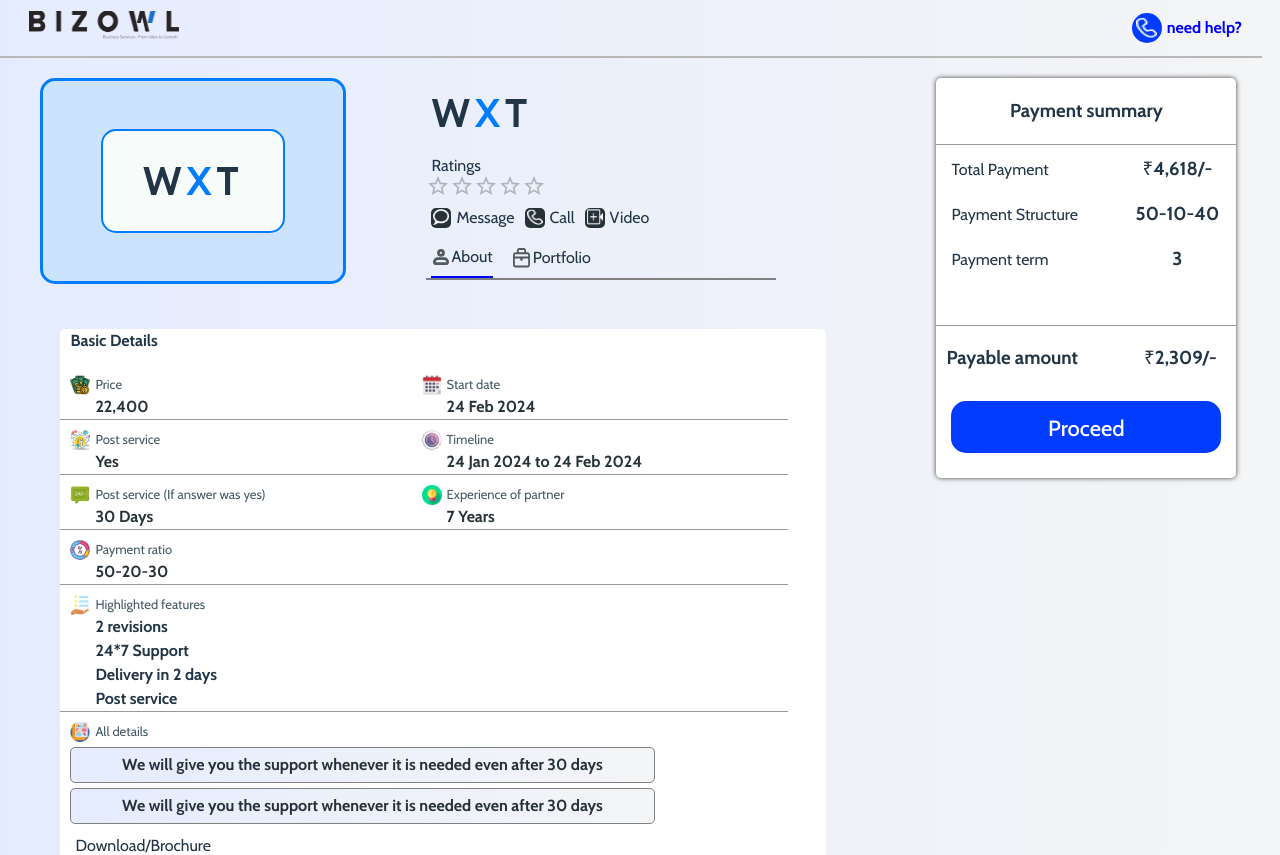
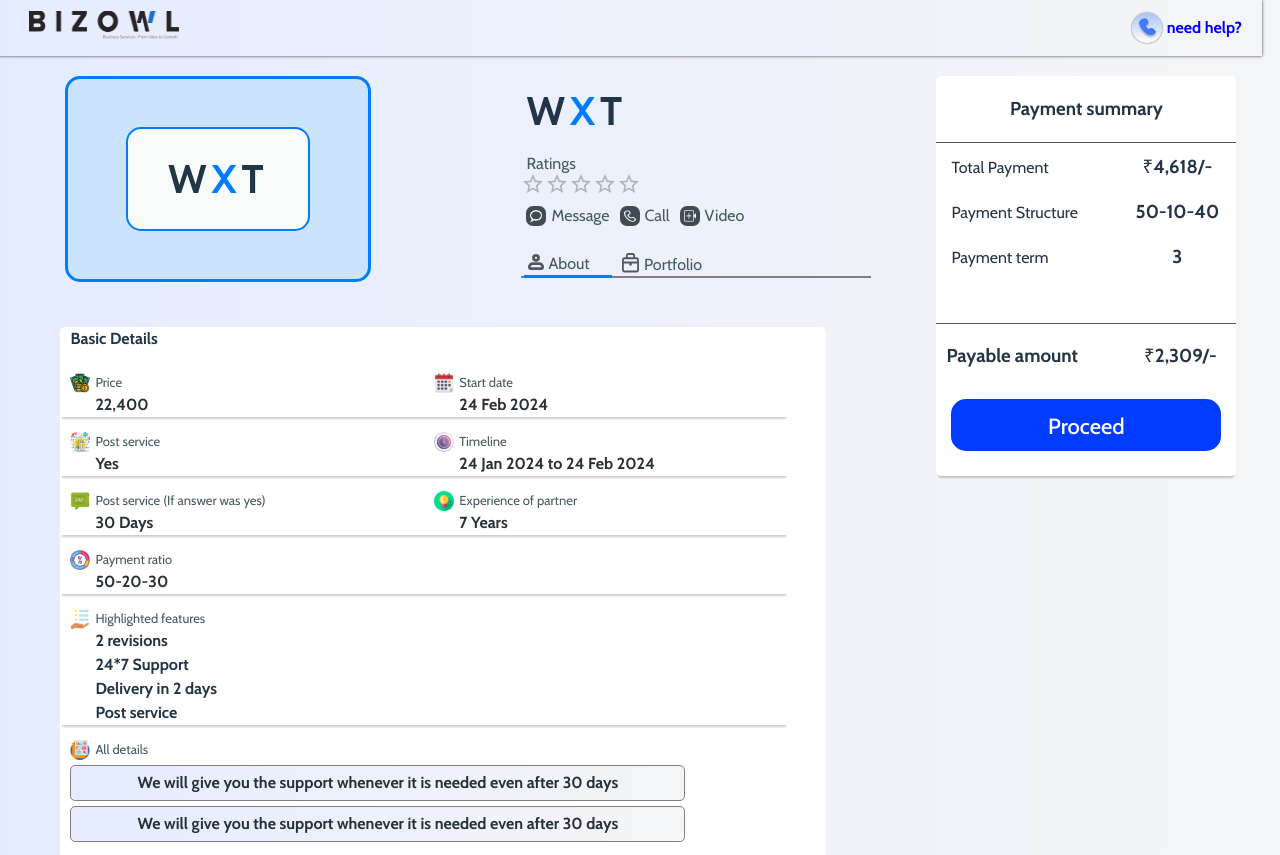
Before and after one commit to AtharvaSail11/getStarted, a React (Vite) app in the folder getStarted/: page / in a window 1280 px wide. Shown: the top 855 px of the page. Built offline with nearby package versions, Linux system fonts and the light colour scheme.

Commit message:
done some improvements

```diff
--- a/getStarted/src/App.css
+++ b/getStarted/src/App.css
@@ -16,7 +16,7 @@ nav{
   height:auto;
   width:101%;
   right: 5px;
-  border-bottom: 2px solid rgb(185, 184, 184);
+  box-shadow: 0px 0px 3px 0px rgba(0,0,0,0.75);
 }
 
 #logo{
@@ -47,7 +47,8 @@ nav{
 }
 
 .call-logo{
-  background-color: rgb(0, 60, 255);
+  background: linear-gradient(to bottom, #acc3f5 0%, white 100%);
+  box-shadow: 0px 0px 2px 0px rgba(0,0,0,0.75);
   height: 30px;
   width: 30px;
   border-radius: 30px;
@@ -55,8 +56,8 @@ nav{
 }
 
 .call-logo img{
-  margin-top: 4px;
-  margin-left: 4px;
+  margin-top: 5px;
+  margin-left: 5px;
   height: 70%;
   width: 70%;
 }
@@ -81,7 +82,7 @@ nav{
     justify-content: center;
     align-items: center;
     border-radius: 15px;
-    margin-left: 50px;
+    margin-left: 75px;
 }
 
 #logo-item{
--- a/getStarted/src/App.jsx
+++ b/getStarted/src/App.jsx
@@ -3,7 +3,7 @@ import Rating_box from './components/rating_box'
 import Basic_details from './components/basic_details'
 import bizowl_logo from './components/assets/bizowl_logo.png'
 import './App.css'
-import call_logo from './components/assets/Vector-1.png'
+import call_logo from './components/assets/phone-icon.png'
 
 function App() {
 
--- a/getStarted/src/components/basic_details.css
+++ b/getStarted/src/components/basic_details.css
@@ -11,8 +11,14 @@
 }
 
 .detail-sections{
+    display: flex;
+    flex-direction: column;
+}
+
+.detail-section{
     display: grid;
-    grid-template-columns: auto auto;
+    grid-template-columns: 50% 50%;
+    box-shadow: 0 4px 2px -2px rgba(0, 0, 0, 0.2);
     row-gap: 10px;
     height: auto;
     width:95%;
@@ -25,9 +31,13 @@
 
 .detail-content{
     display:flex;
+    margin-top: 15px;
     height: auto;
-    border-bottom:1px solid rgb(153, 151, 151);
     flex-direction: column;
+}
+
+.no-marginTop{
+    margin-top: 0px;
 }
 
 .detail-content p{
@@ -122,12 +132,19 @@
 @media (max-width:760px) {
     #detail-container{
         align-self: center;
+        position: relative;
         margin-left: 20px;
+        bottom: 60px;
     }
-    .detail-sections{
+    .detail-section{
         display: flex;
         flex-direction: column;
+        box-shadow: none;
         margin-left: 0px;
+    }
+
+    .detail-content{
+        box-shadow: 0 4px 2px -2px rgba(0, 0, 0, 0.2);
     }
 
     #btn-box{
--- a/getStarted/src/components/basic_details.jsx
+++ b/getStarted/src/components/basic_details.jsx
@@ -14,20 +14,25 @@ const Basic_details = () => {
         <div id='detail-container'>
             <h4>Basic Details</h4>
             <div className='detail-sections'>
-                <div className='detail-content'>
+                <div className="detail-section">
+                <div className='detail-content no-marginTop'>
                     <div className='detail-heading'>
                         <div className='symbol'><img className='image' src={money} /></div>
                         <div className='heading'><p>Price</p></div>
                     </div>
                     <p className='detail-text'>22,400</p>
                 </div>
-                <div className='detail-content'>
+                <div className='detail-content no-marginTop'>
                     <div className='detail-heading'>
                         <div className='symbol'><img className='image' src={calendar} /></div>
                         <div className='heading'><p>Start date</p></div>
                     </div>
                     <p className='detail-text'>24 Feb 2024</p>
                 </div>
+                </div>
+
+
+                <div className="detail-section">
                 <div className='detail-content'>
                     <div className='detail-heading'>
                         <div className='symbol'><img className='image' src={service} /></div>
@@ -42,6 +47,10 @@ const Basic_details = () => {
                     </div>
                     <p className='detail-text'>24 Jan 2024 to 24 Feb 2024</p>
                 </div>
+                </div>
+
+
+                <div className="detail-section">
                 <div className='detail-content'>
                     <div className='detail-heading'>
                         <div className='symbol'><img className='image' src={communication} /></div>
@@ -56,6 +65,10 @@ const Basic_details = () => {
                     </div>
                     <p className='detail-text'>7 Years</p>
                 </div>
+                </div>
+
+
+                <div className="detail-section">
                 <div className='detail-content full-width'>
                     <div className='detail-heading'>
                         <div className='symbol'><img className='image' src={ratio} /></div>
@@ -63,6 +76,9 @@ const Basic_details = () => {
                     </div>
                     <p className='detail-text'>50-20-30</p>
                 </div>
+                </div>
+
+                <div className="detail-section">
                 <div className='detail-content full-width'>
                     <div className='detail-heading'>
                         <div className='symbol'><img className='image' src={features} /></div>
@@ -75,6 +91,8 @@ const Basic_details = () => {
                         <p>Post service</p>
                     </div>
                 </div>
+                </div>
+
 
                 <div className='detail-content full-width' id='detail'>
                     <div className='detail-heading'>
--- a/getStarted/src/components/rating_box.css
+++ b/getStarted/src/components/rating_box.css
@@ -3,12 +3,12 @@
     position: relative;
     flex-direction: column;
     border-bottom: 2px solid grey;
-    left:80px;
+    left:150px;
     height: 200px;
     width:350px;
 }
 #x{
-    color: #007CFF
+    color: #007CFF;
 }
 
 #heading{
@@ -24,6 +24,7 @@
 
 .rating-items{
     display: flex;
+    color: #455A64;
     height: 20%;
 }
 
@@ -46,17 +47,26 @@
 .header-items{
     display:flex;
     position: relative;
-    margin-left: 10px;
-    margin-right: 10px;
+    width: 25%;
+    color: #455A64;
+    margin-left: 8px;
     right: 5px;
+    top: 2px;
     align-items: center;
     cursor: pointer;
 }
 
 .box{
     display: flex;
+    position: relative;
+    top: 5px;
     height: 20px;
     width:20px;
+    margin: 2px;
+}
+
+.header-items p{
+    margin-bottom: 2px;
 }
 
 .rating-item{
@@ -66,21 +76,35 @@
 }
 
 .icons{
+    display: flex;
+    align-items: center;
+    justify-content: center;
     height: 20px;
-    background-color: #263238;
+    background-color: #414c52;
     margin-right: 5px;
-    border-radius: 5px;
+    border-radius: 7px;
+    cursor: pointer;
+    transition: 0.2s;
     width:20px;
 }
 
+.icons:hover{
+    transform: scale(1.2);
+}
+
 .icon{
-    height:80%;
-    width: 80%;
-    margin-left: 2px;
+    height:60%;
+    width: 60%;
 }
 
 .active{
-    border-bottom: 2px solid blue;
+    border-bottom: 3px solid #007CFF;
+}
+
+@media (max-width:1200px){
+    .rating-container{
+        left:0px;
+    }
 }
 
 @media (max-width:630px) {
--- a/getStarted/src/components/rating_box.jsx
+++ b/getStarted/src/components/rating_box.jsx
@@ -17,7 +17,7 @@ const Rating_box=()=>{
             <div className='rating-item'><div className='icons'><img className='icon' src={call_icon} /></div><p>Call</p></div>
             <div className='rating-item'><div className='icons'><img className='icon' src={video_icon} /></div><p>Video</p></div>
             </div>
-            <div className='rating-items'><div className='header-items active'><div className='box'><img src={profile_icon}/></div><p>About</p></div>
+            <div className='rating-items'><div className='header-items active'><div className='box'><img src={profile_icon} fill="red"/></div><p>About</p></div>
             <div class='header-items'><div className='box'><img src={bag_icon}/></div><p>Portfolio</p></div>
         </div>
         </div>
--- a/getStarted/src/components/summary.css
+++ b/getStarted/src/components/summary.css
@@ -3,13 +3,11 @@
     flex-direction: column;
     height: 400px;
     width:300px;
-    box-shadow: 0px 0px 5px 0px rgba(0,0,0,0.75);
+    box-shadow: 0 4px 2px -2px rgba(0, 0, 0, 0.2);
     background-color: white;
     margin-left: 50px;
     border-radius: 5px;
 }
-
-
 
 #summary-heading{
     display: flex;
@@ -18,8 +16,8 @@
 }
 
 .summary-items{
-    border-top: 1px solid rgb(155, 153, 153);
-    border-bottom:1px solid rgb(155, 153, 153);
+    border-top: 1px solid #49517A;
+    border-bottom:1px solid #49517A;
     padding-bottom: 40px;
 }
 
@@ -74,6 +72,7 @@
 
 @media (max-width:760px){
     #summary-container{
+        margin-top: 20px;
         align-self: center;
         margin-left: 25px;
     }
```
Also changed, not shown: getStarted/src/components/assets/phone-icon.png (added).
